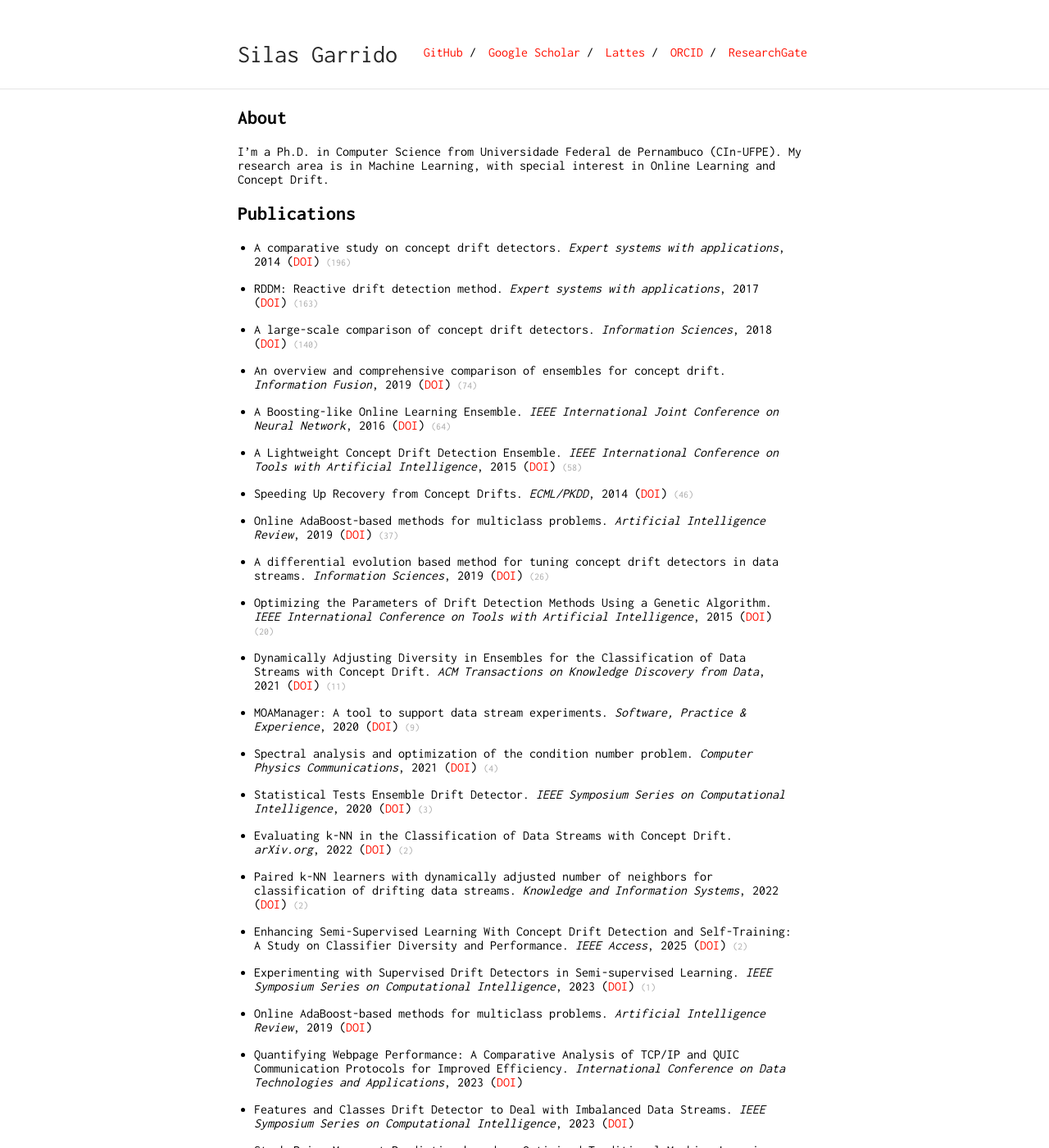
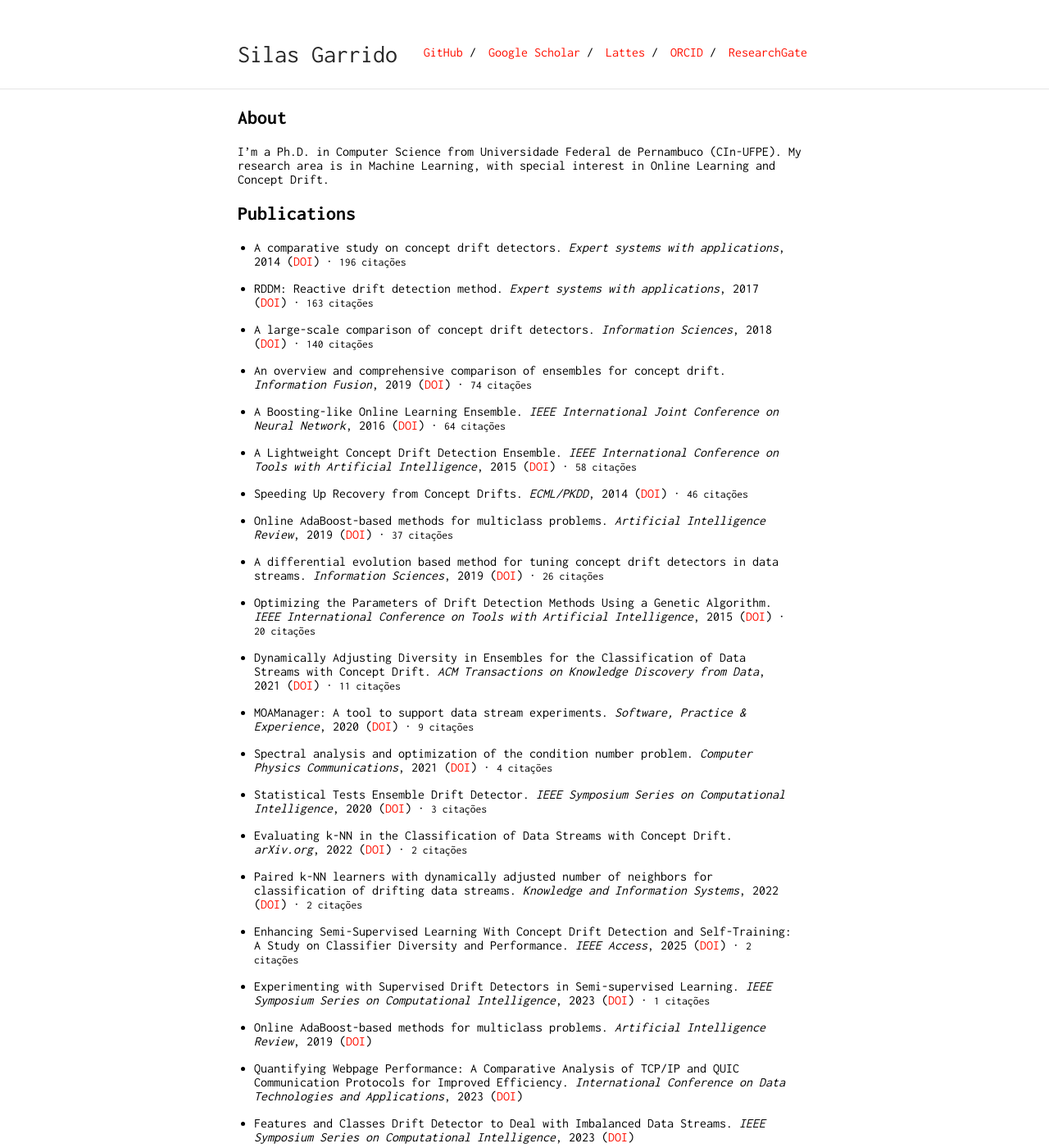
Before and after one commit to silasgtcs/silasgtcs.github.io, a Jekyll site: the page built from index.md, in a window 1280 px wide and 1400 px high. Shown: the whole window at 82% size. Built offline with Jekyll 4.4.1, drawn with Linux system fonts in a browser that asks for light colours; our own code applies the rules of GitHub Pages for plain Markdown files.

Commit message:
Update publications.html

```diff
--- a/_includes/publications.html
+++ b/_includes/publications.html
@@ -1,11 +1,9 @@
 ## Publications
 
 {% if site.data.publications %}
-
 {% assign sorted_pubs = site.data.publications | sort: "citations" | reverse %}
 {% for pub in sorted_pubs %}
-- {{ pub.title }}. *{{ pub.venue }}*{% if pub.year %}, {{ pub.year }}{% endif %}{% if pub.url != "" %} ([DOI]({{ pub.url }}){:target="_blank"}){% endif %}{% if pub.citations > 0 %} <span style="font-size:0.75em; color:#aaa;">({{ pub.citations }})</span>{% endif %}
-
+- {{ pub.title }}. *{{ pub.venue }}*{% if pub.year %}, {{ pub.year }}{% endif %}{% if pub.url != "" %} ([DOI]({{ pub.url }}){:target="_blank"}){% endif %}{% if pub.citations > 0 %} · <span style="font-size:0.85em;">{{ pub.citations }} citações</span>{% endif %}
 {% endfor %}
 
 {% else %}
```
